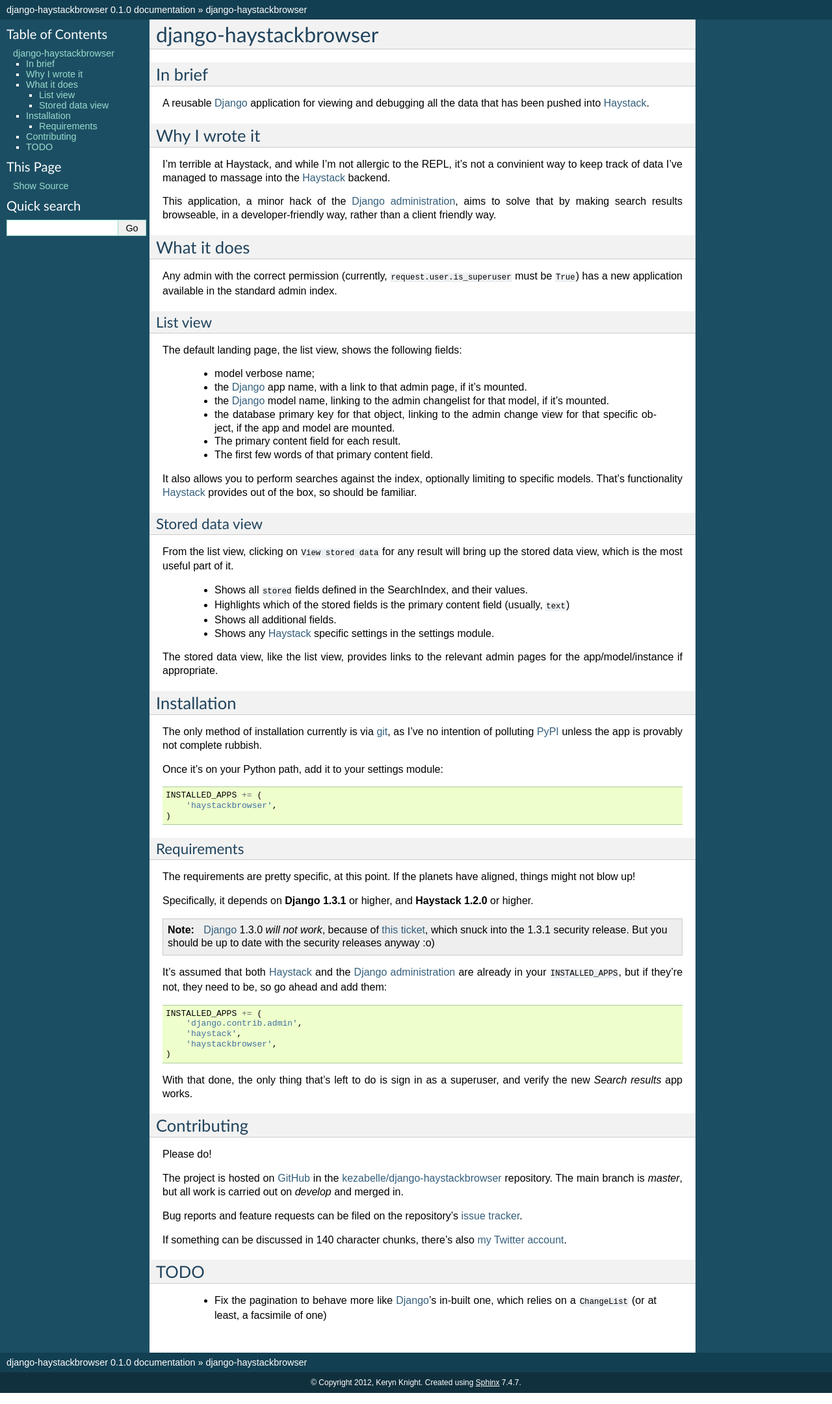
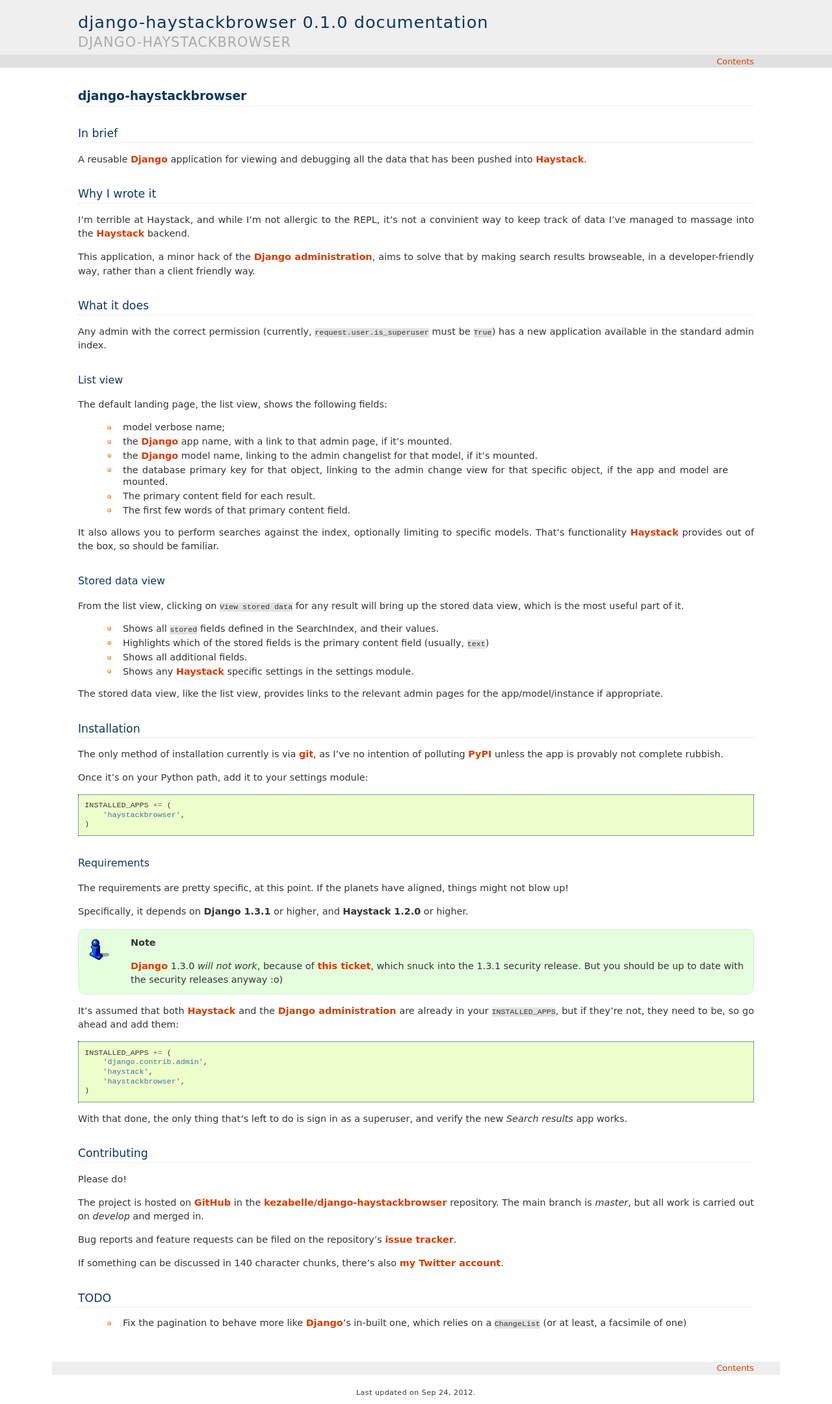
Before and after one commit to kezabelle/django-haystackbrowser, a Sphinx documentation site: the page built from docs/index.rst, in a window 1280 px wide. Shown: the whole page at 65% size. Built offline with Sphinx 7.4.7, drawn with Linux system fonts in a browser that asks for light colours.

Commit message:
Tidying up output from Sphinx.

```diff
--- a/docs/conf.py
+++ b/docs/conf.py
@@ -91,7 +91,7 @@
 
 # The theme to use for HTML and HTML Help pages.  See the documentation for
 # a list of builtin themes.
-html_theme = 'default'
+html_theme = 'haiku'
 
 # Theme options are theme-specific and customize the look and feel of a theme
 # further.  For a list of options available for each theme, see the
@@ -124,7 +124,7 @@
 
 # If not '', a 'Last updated on:' timestamp is inserted at every page bottom,
 # using the given strftime format.
-#html_last_updated_fmt = '%b %d, %Y'
+html_last_updated_fmt = '%b %d, %Y'
 
 # If true, SmartyPants will be used to convert quotes and dashes to
 # typographically correct entities.
@@ -147,13 +147,13 @@
 #html_split_index = False
 
 # If true, links to the reST sources are added to the pages.
-html_show_sourcelink = True
+html_show_sourcelink = False
 
 # If true, "Created using Sphinx" is shown in the HTML footer. Default is True.
-#html_show_sphinx = True
+html_show_sphinx = False
 
 # If true, "(C) Copyright ..." is shown in the HTML footer. Default is True.
-#html_show_copyright = True
+html_show_copyright = False
 
 # If true, an OpenSearch description file will be output, and all pages will
 # contain a <link> tag referring to it.  The value of this option must be the
```
